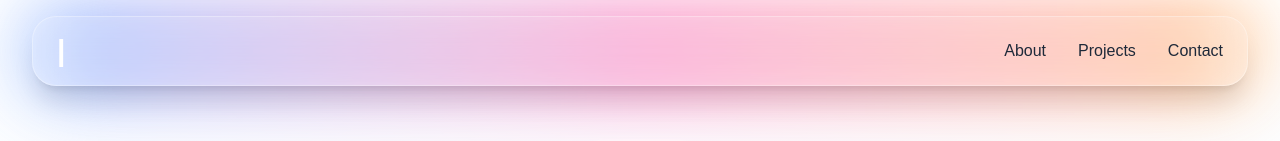
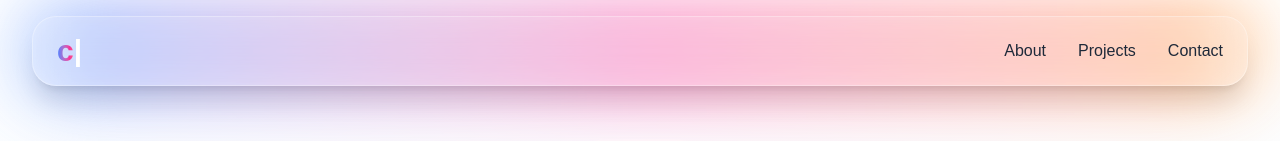
Before and after one commit to code-abd/portfolio, a Next.js app: page / in a window 1280 px wide. Shown: the top 141 px of the page. Built offline with nearby package versions, Linux system fonts and the light colour scheme.

Commit message:
Fix deployement

```diff
--- a/src/components/counter.tsx
+++ b/src/components/counter.tsx
@@ -11,15 +11,14 @@ type CounterProps = {
 
 export default function Counter({ value, duration = 1000 }: CounterProps) {
   const ref = useRef(null);
-  const isInView = useInView(ref, { once: false }); // allow multiple triggers
-  const pathname = usePathname(); // detect route changes
+  const isInView = useInView(ref, { once: false });
+  const pathname = usePathname();
 
   const [count, setCount] = useState(0);
 
   useEffect(() => {
     if (!isInView) return;
 
-    let start = 0;
     const startTime = performance.now();
 
     const animate = (currentTime: number) => {
@@ -30,13 +29,11 @@ export default function Counter({ value, duration = 1000 }: CounterProps) {
 
       if (progress < 1) {
         requestAnimationFrame(animate);
-      } else {
-        setCount(value);
       }
     };
 
     requestAnimationFrame(animate);
-  }, [isInView, value, duration, pathname]); // runs on pathname (route) change
+  }, [isInView, value, duration, pathname]);
 
   return <span ref={ref}>{count}</span>;
 }
--- a/src/components/typewriterText.tsx
+++ b/src/components/typewriterText.tsx
@@ -6,30 +6,31 @@ const words = ['Abdullah Nadeem', 'code-abd', 'Fullstack Developer', 'Creative C
 
 export default function TypewriterText() {
   const [index, setIndex] = useState(0);
-  const [displayText, setDisplayText] = useState('');
   const [subIndex, setSubIndex] = useState(0);
   const [isDeleting, setIsDeleting] = useState(false);
+  const [displayText, setDisplayText] = useState('');
 
   useEffect(() => {
     const currentWord = words[index];
+    let timeout: NodeJS.Timeout;
 
     if (!isDeleting && subIndex < currentWord.length) {
-      setTimeout(() => setSubIndex((prev) => prev + 1), 100);
+      timeout = setTimeout(() => setSubIndex(subIndex + 1), 100);
     } else if (isDeleting && subIndex > 0) {
-      setTimeout(() => setSubIndex((prev) => prev - 1), 50);
+      timeout = setTimeout(() => setSubIndex(subIndex - 1), 50);
     } else {
-      setTimeout(() => {
+      timeout = setTimeout(() => {
         setIsDeleting((prev) => !prev);
         if (!isDeleting) {
-          setTimeout(() => {
-            setIndex((prev) => (prev + 1) % words.length);
-          }, 1000);
+          setTimeout(() => setIndex((prev) => (prev + 1) % words.length), 1000);
         }
       }, 800);
     }
 
     setDisplayText(currentWord.substring(0, subIndex));
-  }, [subIndex, isDeleting]);
+
+    return () => clearTimeout(timeout);
+  }, [index, subIndex, isDeleting]);
 
   return (
     <h1 className="text-2xl md:text-3xl font-bold text-gradient whitespace-nowrap">
```
